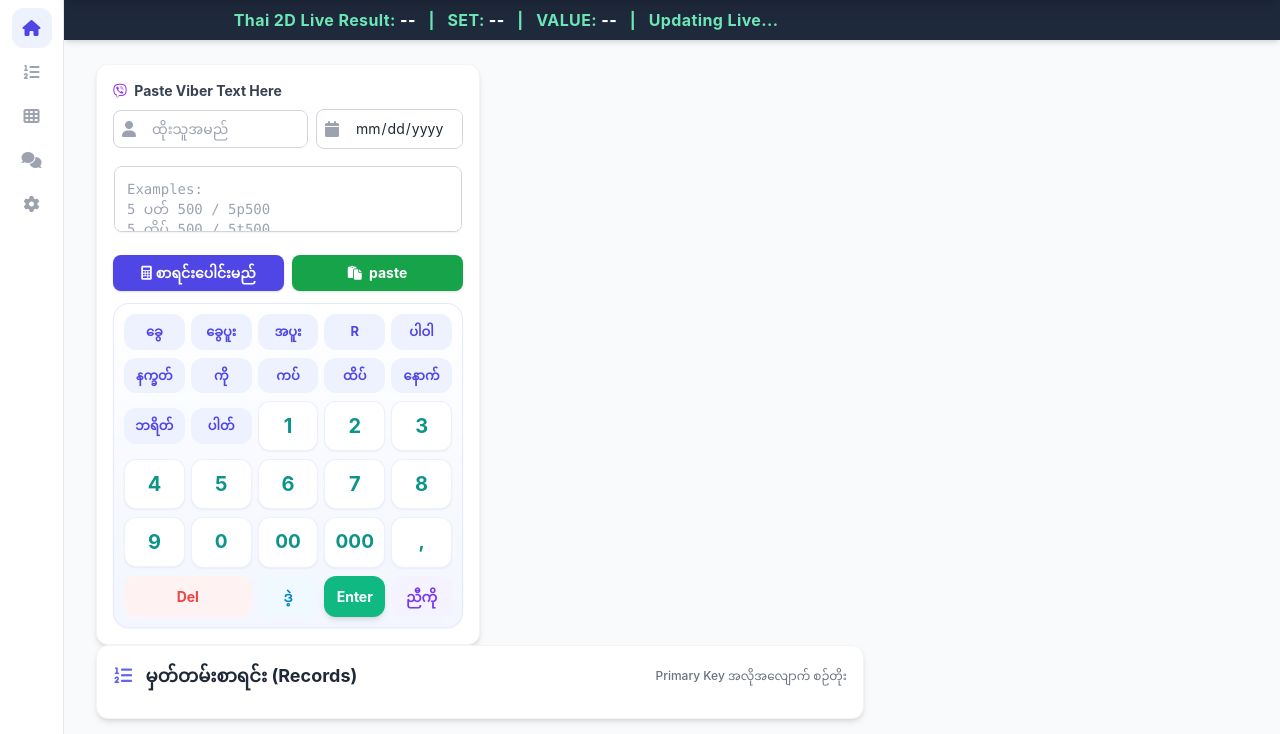
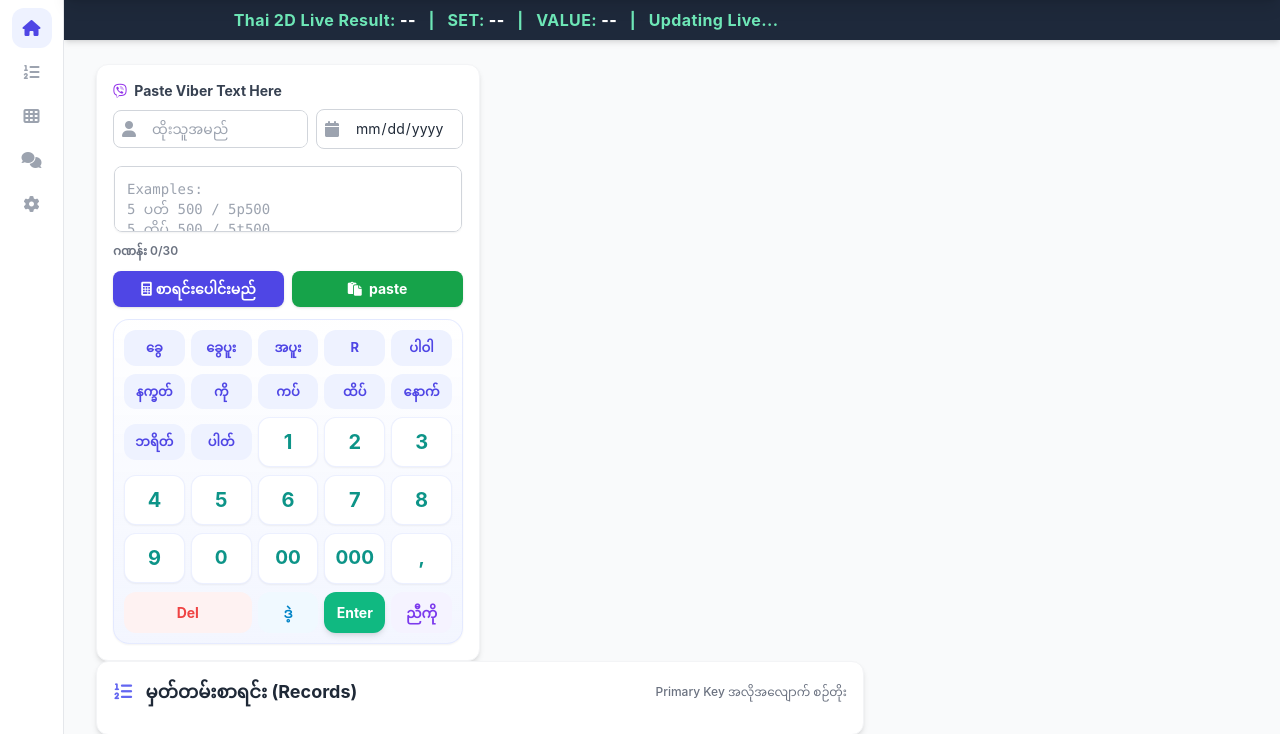
Before and after one commit to DeeLiso/2d-parser-engine, a Django app: page /bet/ in a window 1280 px wide. Shown: the part 64-798 px from the top of the page. Run offline with Django 5.2, Linux system fonts and the light colour scheme; data comes from the database, SQL or seed files in the repository; data that the repository does not hold is empty; some libraries are stand-ins or nearby versions.

Commit message:
Bet page: limit original 2-digit numbers in viber textarea to 30, show live counter and warning when exceeded

```diff
--- a/twodapp/templates/twodapp/index.html
+++ b/twodapp/templates/twodapp/index.html
@@ -427,8 +427,12 @@
                     <span id="caretSpan"
                         class="absolute w-[2px] bg-indigo-600 pointer-events-none hidden"></span>
                 </div>
+                <div class="flex items-center justify-between mt-1">
+                    <span id="numCounter" class="text-xs font-semibold text-gray-500"></span>
+                    <span id="numWarning" class="text-xs font-bold text-red-600 hidden">30 ထက် ကျော်နေပါသည်</span>
+                </div>
 
-                <div class="mt-4 grid grid-cols-2 gap-1.5 sm:gap-2">
+                <div class="mt-3 grid grid-cols-2 gap-1.5 sm:gap-2">
                     <button id="btnCalculate"
                         class="w-full bg-indigo-600 hover:bg-indigo-700 text-white font-bold text-xs sm:text-sm leading-tight py-2 px-1 rounded-lg shadow transition duration-200">
                         <i class="fas fa-calculator mr-1"></i><span class="break-words">စာရင်းပေါင်းမည်</span>
@@ -889,6 +893,7 @@
                 updateWinDisplay();
                 document.getElementById('viberInput').value = '';
                 if (typeof updateCaret === 'function') updateCaret();
+                if (typeof updateNumCounter === 'function') updateNumCounter();
                 applyState(data);
             }
         }
@@ -906,6 +911,11 @@
             el.value = el.value.slice(0, start) + cleaned + el.value.slice(end);
             el.selectionStart = el.selectionEnd = start + cleaned.length;
             if (typeof updateCaret === 'function') updateCaret();
+            if (typeof updateNumCounter === 'function') updateNumCounter();
+            if (countOriginalNumbers(el.value) > MAX_NUMS) {
+                numWarning.classList.remove('hidden');
+                logMessage('ဂဏန်း 30 ထက် ကျော်နေပါသည် — ဖျက်ပြီး ပြန်ပါ', 'warning');
+            }
             if (cleaned !== pasted) logMessage('Pasted text cleaned → standard format ✓', 'info');
         });
 
@@ -982,6 +992,11 @@
                     const el = document.getElementById('viberInput');
                     el.value = cleaned;
                     el.focus();
+                    updateNumCounter();
+                    if (countOriginalNumbers(el.value) > MAX_NUMS) {
+                        numWarning.classList.remove('hidden');
+                        logMessage('ဂဏန်း 30 ထက် ကျော်နေပါသည် — ဖျက်ပြီး ပြန်ပါ', 'warning');
+                    }
                     logMessage(cleaned !== text ? 'Pasted + cleaned ✓' : 'Pasted from clipboard ✓', 'success');
                 } else {
                     logMessage('Clipboard ထဲ text မရှိပါ — စာကို Copy ကူးပြီး နောက်တစ်ကြိမ် နှိပ်ပါ', 'info');
@@ -998,6 +1013,31 @@
         const keypadTarget = document.getElementById('viberInput');
         const caretMirror = document.getElementById('caretMirror');
         const caretSpan = document.getElementById('caretSpan');
+        const numCounter = document.getElementById('numCounter');
+        const numWarning = document.getElementById('numWarning');
+        const MAX_NUMS = 30;
+
+        function countOriginalNumbers(text) {
+            const cleaned = text.replace(/[^\d]/g, ' ');
+            const tokens = cleaned.split(/\s+/).filter(Boolean);
+            let count = 0;
+            for (const t of tokens) {
+                if (t.length === 2) count++;
+            }
+            return count;
+        }
+
+        function updateNumCounter() {
+            const n = countOriginalNumbers(keypadTarget.value);
+            numCounter.textContent = 'ဂဏန်း ' + n + '/' + MAX_NUMS;
+            numCounter.classList.toggle('text-red-600', n >= MAX_NUMS);
+            numCounter.classList.toggle('text-gray-500', n < MAX_NUMS);
+            if (n > MAX_NUMS) {
+                numWarning.classList.remove('hidden');
+            } else {
+                numWarning.classList.add('hidden');
+            }
+        }
 
         function updateCaret() {
             if (!caretMirror || !caretSpan) return;
@@ -1029,12 +1069,19 @@
         }
 
         function keypadInsert(ch) {
+            const isDigitOnly = /^\d*$/.test(ch) && ch !== '';
+            if (isDigitOnly && countOriginalNumbers(keypadTarget.value) >= MAX_NUMS) {
+                numWarning.classList.remove('hidden');
+                logMessage('ဂဏန်း 30 ထက် ကျော်နေပါသည် — Del နဲ့ ဖျက်ပြီးမှ ထပ်ထည့်ပါ', 'warning');
+                return;
+            }
             keypadTarget.focus();
             const start = keypadTarget.selectionStart ?? keypadTarget.value.length;
             const end = keypadTarget.selectionEnd ?? keypadTarget.value.length;
             keypadTarget.value = keypadTarget.value.slice(0, start) + ch + keypadTarget.value.slice(end);
             keypadTarget.selectionStart = keypadTarget.selectionEnd = start + ch.length;
             updateCaret();
+            updateNumCounter();
         }
         function keypadBackspace() {
             keypadTarget.focus();
@@ -1048,6 +1095,7 @@
                 keypadTarget.selectionStart = keypadTarget.selectionEnd = start;
             }
             updateCaret();
+            updateNumCounter();
         }
 
         keypadTarget.addEventListener('select', updateCaret);
@@ -1115,6 +1163,7 @@
         initLogs();
         initRecords();
         updateWinDisplay();
+        updateNumCounter();
 
         // ===== Active Tab Highlight =====
         (function() {
```
